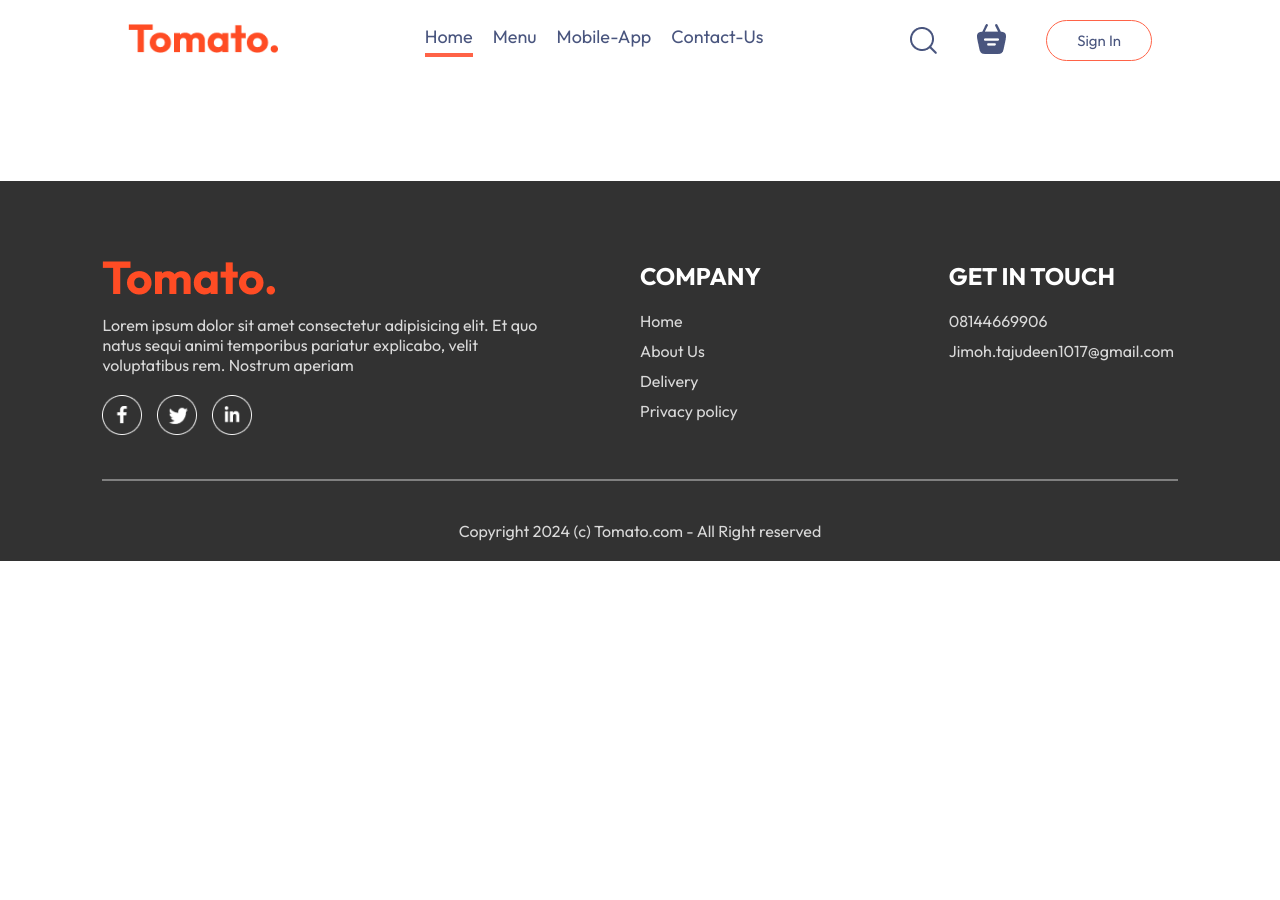
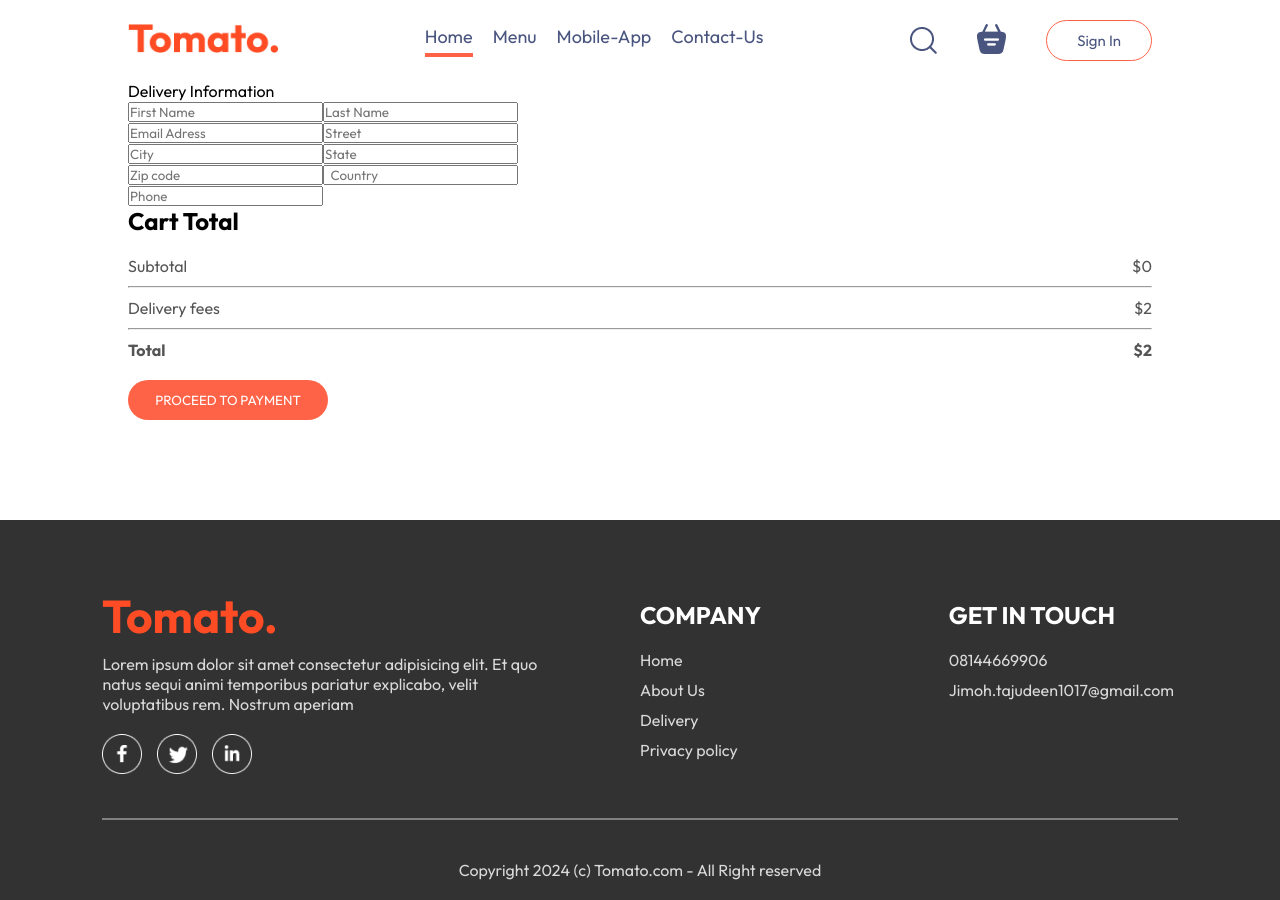
Before and after one commit to Teejay-deen/frontend-food-delivery, a React (Vite) app: page /order in a window 1280 px wide. Before the commit the page ends 800 px from the top, so only its background shows below. Built offline with nearby package versions, Linux system fonts and the light colour scheme.

Commit message:
htm strcture for placeOrder components

```diff
--- a/src/pages/PlaceOrder/PlaceOrder.css
+++ b/src/pages/PlaceOrder/PlaceOrder.css
@@ -0,0 +1,5 @@
+
+
+.place-order{
+
+}
--- a/src/pages/PlaceOrder/PlaceOrder.jsx
+++ b/src/pages/PlaceOrder/PlaceOrder.jsx
@@ -1,18 +1,60 @@
-import React from 'react'
-import "./PlaceOrder.css"
+import React, { useContext } from "react";
+import "./PlaceOrder.css";
+import { StoreContext } from "../../ContextApi/StoreContext";
 
 const PlaceOrder = () => {
+
+  const {getTotalCartAmount} = useContext(StoreContext)
   return (
-    <form className='place-order'>
+    <form className="place-order">
       <div className="place-order-left">
+        <p className="title">Delivery Information</p>
 
+        <div className="multi-fields">
+          <input type="text" placeholder="First Name" />
+          <input type="text" placeholder="Last Name" />
+        </div>
+
+        <input type="email" placeholder="Email Adress" />
+        <input type="text" placeholder="Street" />
+        <div className="multi-fields">
+          <input type="text" placeholder="City" />
+          <input type="text" placeholder="State" />
+        </div>
+
+        <div className="multi-fields">
+          <input type="text" placeholder="Zip code" />
+          <input type="text" placeholder="  Country" />
+        </div>
+
+        <input type="text" placeholder="Phone" />
       </div>
 
       <div className="place-order-right">
+      <div className="cart-total">
+          <h2>Cart Total</h2>
+          <div>
+            <div className="cart-total-details">
+              <p>Subtotal</p>
+              <p>${getTotalCartAmount()}</p>
+            </div>
+            <hr />
+            <div className="cart-total-details">
+              <p>Delivery fees</p>
+              <p>${2}</p>
+            </div>
+            <hr />
+            <div className="cart-total-details">
+              <b>Total</b>
+              <b>${getTotalCartAmount()+2}</b>
+            </div>
 
+          </div>
+            <button >PROCEED TO PAYMENT</button>
+        </div>
       </div>
     </form>
-  )
-}
+  );
+};
 
-export default PlaceOrder
+export default PlaceOrder;
```
